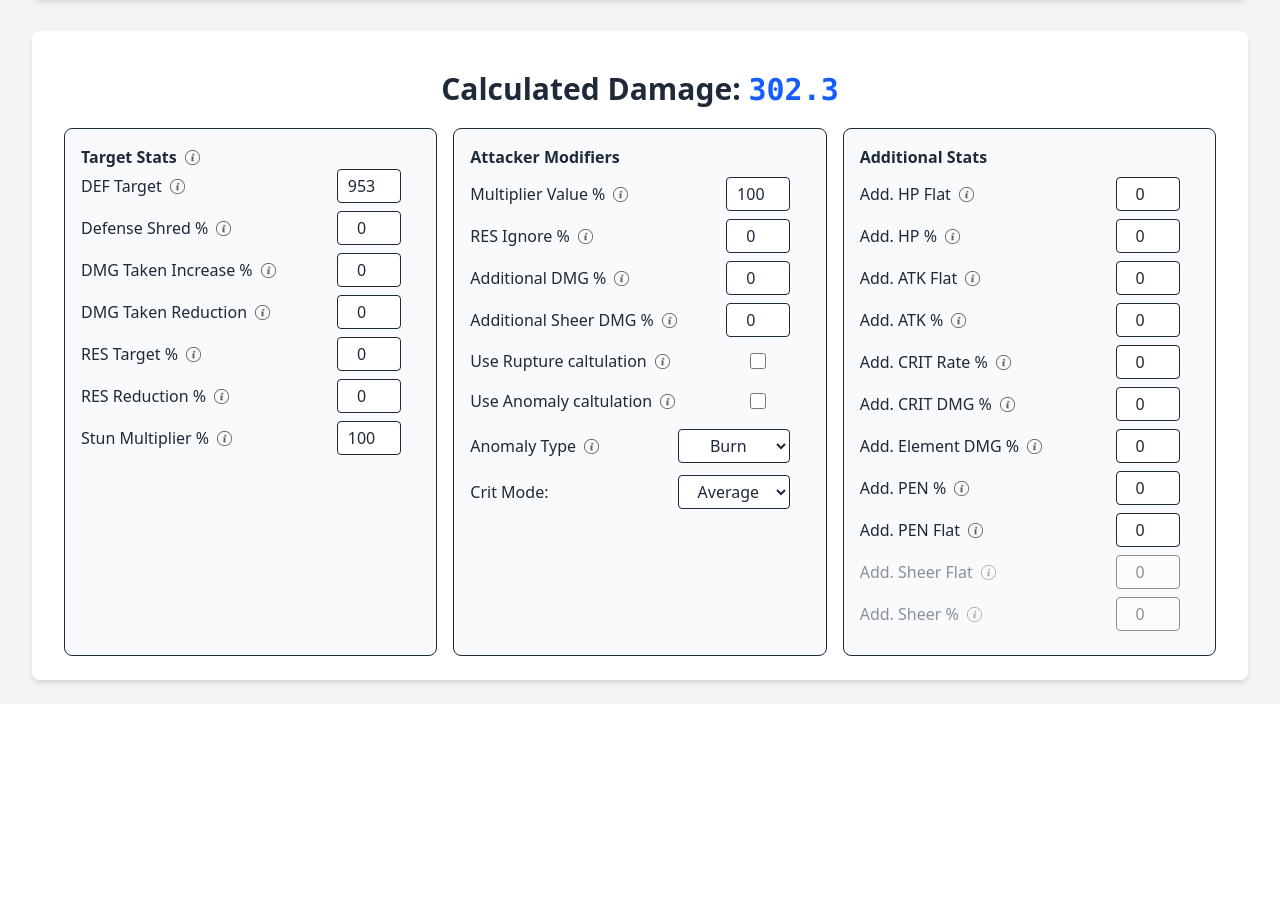
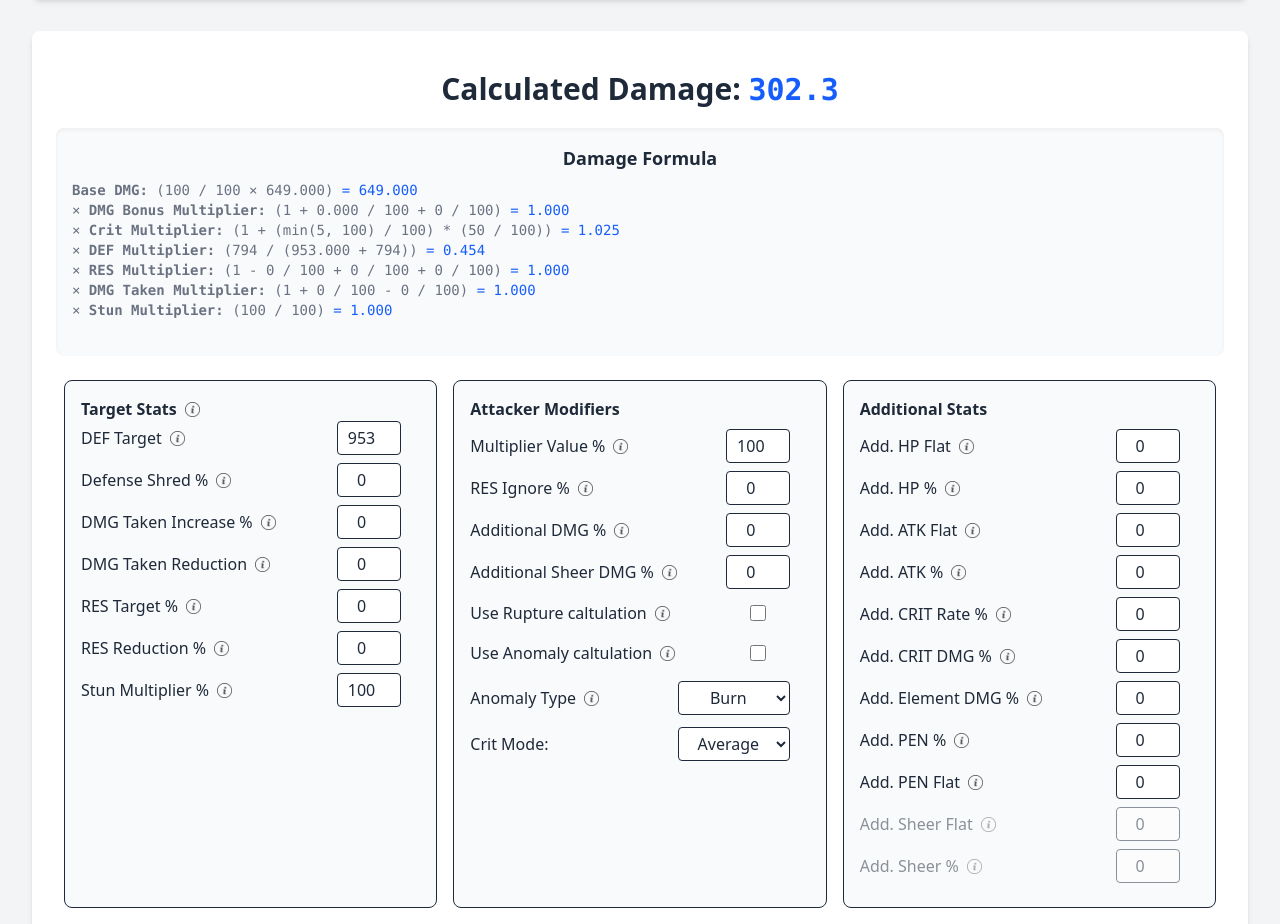
Before and after one commit to gigachadthegreat/zzzstatcalculator, a React (Vite) app: page / in a window 1280 px wide. Shown: the part 1361-2285 px from the top of the page. Before the commit the page ends 2065 px from the top, so only its background shows below. Built offline with nearby package versions, Linux system fonts and the light colour scheme.

Commit message:
feat: shows the damage formula used

```diff
--- a/src/components/DamageCalculator.tsx
+++ b/src/components/DamageCalculator.tsx
@@ -295,6 +295,123 @@ function DamageCalculator({
         calculatedDamage = modifiedStats ? calculateDamageDealt() : 0;
     }
 
+    const getCritFormula = () => {
+        switch (critMode) {
+            case "avg":
+                return `(1 + (min(${modifiedStats?.CRIT_RATE}, 100) / 100) * (${modifiedStats?.CRIT_DAMAGE} / 100))`;
+            case "crit":
+                return `(1 + ${modifiedStats?.CRIT_DAMAGE} / 100)`;
+            case "noCrit":
+                return "1";
+            default:
+                return "1";
+        }
+    };
+
+    const finalDef = modifiedStats
+        ? Math.max(defTarget * (1 - defenseShred / 100) * (1 - (modifiedStats.PEN_PERCENT ?? 0) / 100) - (modifiedStats.PEN_FLAT ?? 0), 0)
+        : 0;
+    const levelFactor = levelFactorAttacker[59];
+
+    const getFormula = () => {
+        if (isAnomaly) {
+            return (
+                <>
+                    <p className="text-sm text-gray-500 mt-2">
+                        <strong>Anomaly Base DMG:</strong> ({AnomalyMultipliers[anomalyType]} &times;{" "}
+                        {modifiedStats?.ATTACK_FLAT.toFixed(0)})
+                        <span className="text-blue-600"> = {calculateAnomalyBaseDamage().toFixed(3)}</span>
+                        <br />
+                        &times; <strong>Anomaly Proficiency Multiplier:</strong> ({modifiedStats?.ANOMALY_PROFICIENCY_FLAT.toFixed(3)}{" "}
+                        &times; 0.01)
+                        <span className="text-blue-600"> = {calculateAnomalyProficiencyMultiplier().toFixed(3)}</span>
+                        <br />
+                        &times; <strong>Anomaly Level Multiplier:</strong> (1 + (1 / 59) &times; (60 - 1))
+                        <span className="text-blue-600"> = {calculateAnomalyLevelMultiplier().toFixed(3)}</span>
+                        <br />
+                        &times; <strong>DMG Bonus Multiplier:</strong> (1 + {modifiedStats?.ELEMENT_PERCENT.toFixed(3)} / 100 +{" "}
+                        {additionalDmgBonusMultiplierAttacker} / 100)
+                        <span className="text-blue-600"> = {dmgBonusMultiplierAttacker().toFixed(3)}</span>
+                        <br />
+                        &times; <strong>DEF Multiplier:</strong> ({levelFactor} / ({finalDef.toFixed(3)} + {levelFactor}))
+                        <span className="text-blue-600"> = {calculateDefenseMultiplier().toFixed(3)}</span>
+                        <br />
+                        &times; <strong>RES Multiplier:</strong> (1 - {resTarget} / 100 + {resReductionTarget} / 100 + {resIgnore} / 100)
+                        <span className="text-blue-600"> = {calculateResMultiplier().toFixed(3)}</span>
+                        <br />
+                        &times; <strong>DMG Taken Multiplier:</strong> (1 + {dmgTakenIncrease} / 100 - {dmgTakenReduction} / 100)
+                        <span className="text-blue-600"> = {calculatedmgTakenMultiplierTarget().toFixed(3)}</span>
+                        <br />
+                        &times; <strong>Stun Multiplier:</strong> ({stunMultiplier} / 100)
+                        <span className="text-blue-600"> = {(stunMultiplier / 100).toFixed(3)}</span>
+                    </p>
+                </>
+            );
+        }
+
+        if (isRupture) {
+            return (
+                <>
+                    <p className="text-sm text-gray-500 mt-2">
+                        <strong>Base DMG:</strong> ({multiplierValue} / 100 &times; (
+                        {calculateSheer(modifiedStats!.HP_FLAT, modifiedStats!.ATTACK_FLAT).toFixed(3)} &times; (1 +{" "}
+                        {additionalSheerPercent} / 100) + {additionalSheerFlat}))
+                        <span className="text-blue-600"> = {calculateBaseDamage().toFixed(3)}</span>
+                        <br />
+                        &times; <strong>DMG Bonus Multiplier:</strong> (1 + {modifiedStats?.ELEMENT_PERCENT.toFixed(3)} / 100 +{" "}
+                        {additionalDmgBonusMultiplierAttacker} / 100)
+                        <span className="text-blue-600"> = {dmgBonusMultiplierAttacker().toFixed(3)}</span>
+                        <br />
+                        &times; <strong>Crit Multiplier:</strong> {getCritFormula()}
+                        <span className="text-blue-600"> = {critMultiplierAttacker().toFixed(3)}</span> <br />
+                        &times; <strong>Additional Sheer DMG Multiplier:</strong> (1 + {additionalSheerDmgBonusMultiplierAttacker} / 100)
+                        <span className="text-blue-600"> = {(1 + additionalSheerDmgBonusMultiplierAttacker / 100).toFixed(3)}</span>
+                        <br />
+                        &times; <strong>RES Multiplier:</strong> (1 - {resTarget} / 100 + {resReductionTarget} / 100 + {resIgnore} / 100)
+                        <span className="text-blue-600"> = {calculateResMultiplier().toFixed(3)}</span>
+                        <br />
+                        &times; <strong>DMG Taken Multiplier:</strong> (1 + {dmgTakenIncrease} / 100 - {dmgTakenReduction} / 100)
+                        <span className="text-blue-600"> = {calculatedmgTakenMultiplierTarget().toFixed(3)}</span>
+                        <br />
+                        &times; <strong>Stun Multiplier:</strong> ({stunMultiplier} / 100)
+                        <span className="text-blue-600"> = {(stunMultiplier / 100).toFixed(3)}</span>
+                        <br />
+                        <br />
+                    </p>
+                </>
+            );
+        }
+        return (
+            <>
+                <p className="text-sm text-gray-500 mt-2">
+                    <strong>Base DMG:</strong> ({multiplierValue} / 100 &times; {modifiedStats?.ATTACK_FLAT.toFixed(3)})
+                    <span className="text-blue-600"> = {calculateBaseDamage().toFixed(3)}</span>
+                    <br />
+                    &times; <strong>DMG Bonus Multiplier:</strong> (1 + {modifiedStats?.ELEMENT_PERCENT.toFixed(3)} / 100 +{" "}
+                    {additionalDmgBonusMultiplierAttacker} / 100)
+                    <span className="text-blue-600"> = {dmgBonusMultiplierAttacker().toFixed(3)}</span>
+                    <br />
+                    &times; <strong>Crit Multiplier:</strong> {getCritFormula()}
+                    <span className="text-blue-600"> = {critMultiplierAttacker().toFixed(3)}</span>
+                    <br />
+                    &times; <strong>DEF Multiplier:</strong> ({levelFactor} / ({finalDef.toFixed(3)} + {levelFactor}))
+                    <span className="text-blue-600"> = {calculateDefenseMultiplier().toFixed(3)}</span>
+                    <br />
+                    &times; <strong>RES Multiplier:</strong> (1 - {resTarget} / 100 + {resReductionTarget} / 100 + {resIgnore} / 100)
+                    <span className="text-blue-600"> = {calculateResMultiplier().toFixed(3)}</span>
+                    <br />
+                    &times; <strong>DMG Taken Multiplier:</strong> (1 + {dmgTakenIncrease} / 100 - {dmgTakenReduction} / 100)
+                    <span className="text-blue-600"> = {calculatedmgTakenMultiplierTarget().toFixed(3)}</span>
+                    <br />
+                    &times; <strong>Stun Multiplier:</strong> ({stunMultiplier} / 100)
+                    <span className="text-blue-600"> = {(stunMultiplier / 100).toFixed(3)}</span>
+                    <br />
+                    <br />
+                </p>
+            </>
+        );
+    };
+
     return (
         <div className="">
             <div className="mt-4 text-center mb-5">
@@ -302,6 +419,11 @@ function DamageCalculator({
                     Calculated Damage: <span className="font-mono text-blue-600">{calculatedDamage.toFixed(1)}</span>
                 </div>
             </div>
+            <div className="mt-4 text-center mb-6 p-4 bg-gray-50 rounded-lg shadow-inner">
+                <h4 className="text-lg font-bold mb-2">Damage Formula</h4>
+                <div className="font-mono text-sm text-left">{getFormula()}</div>
+            </div>
+
             <div className="flex justify-between ">
                 <div className="w-screen mx-2 p-4 border rounded-lg bg-gray-50">
                     <div className="flex items-center space-x-2 ">
```
